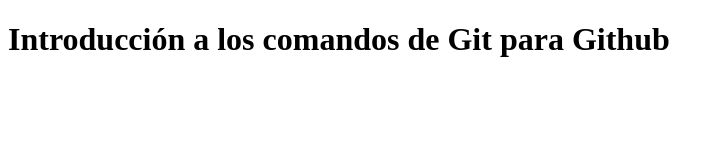
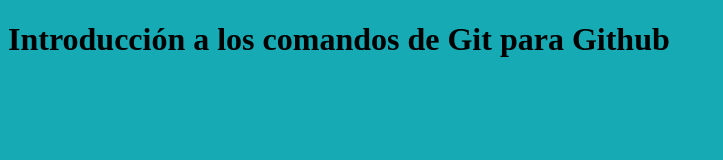
Before and after one commit to Remedialkhan/IntroGit, a plain HTML site: page index.html in a window 1280 px wide. Shown: the whole page, without its empty margins (0-723 px from the left). Drawn offline with Linux system fonts and the light colour scheme.

Commit message:
Tercer commit, style.css

```diff
--- a/index.html
+++ b/index.html
@@ -4,6 +4,7 @@
    <meta charset="UTF-8">
    <meta http-equiv="X-UA-Compatible" content="IE=edge">
    <meta name="viewport" content="width=device-width, initial-scale=1.0">
+   <link rel="stylesheet" href="style.css">
    <title>Intro a Git</title>
 </head>
 <body>
--- a/style.css
+++ b/style.css
@@ -1,3 +1,3 @@
 body{
-   background-color: aqua;
+   background-color: rgb(21, 170, 180);
 }
```
